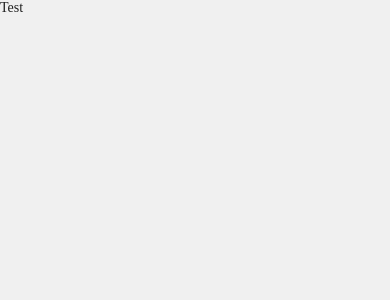
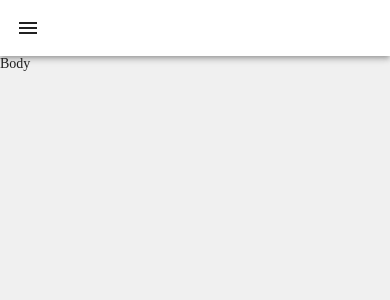
Before and after one commit to ptm108/gt-estl, a React (Create React App) app in the folder ui/: page / in a window 390 px wide. Shown: the top 300 px of the page. Built offline with nearby package versions, Linux system fonts and the light colour scheme.

Commit message:
Init sidenav

```diff
--- a/ui/src/App.js
+++ b/ui/src/App.js
@@ -1,5 +1,5 @@
 import React from "react";
-import Dashboard from "./features/Dashboard";
+import Dashboard from "./pages/Dashboard";
 
 const App = () => {
   return <Dashboard />;
--- a/ui/src/features/Dashboard/components/Logo.js
+++ b/ui/src/components/SideNav/components/Logo.js
@@ -1,8 +1,13 @@
 import React from "react";
 import { Typography, useTheme } from "@material-ui/core";
 
-const Logo = () => {
+const Logo = ({ mobile }) => {
   const theme = useTheme();
+
+  if (mobile) {
+    return <img src="/logo-192.png" style={{ maxWidth: 100, margin: "40px auto" }} alt="Employees" />;
+  }
+
   return (
     <div
       style={{
@@ -16,9 +21,15 @@ const Logo = () => {
       }}
     >
       <img src="/logo-512.png" style={{ width: 40, height: 40 }} alt="Employees" />
-      <Typography variant="h6" style={{ color: theme.palette.primary.dark }}>Employees</Typography>
+      <Typography variant="h6" style={{ color: theme.palette.primary.dark }}>
+        Employees
+      </Typography>
     </div>
   );
 };
 
+Logo.defaultProps = {
+  mobile: false,
+};
+
 export default Logo;
--- /dev/null
+++ b/ui/src/components/SideNav/index.js
@@ -0,0 +1,68 @@
+import React, { Fragment, useState } from "react";
+import { makeStyles } from "@material-ui/core/styles";
+import { AppBar, Hidden, IconButton, SwipeableDrawer, Toolbar, Typography } from "@material-ui/core";
+import { Menu } from "@material-ui/icons";
+
+import LinkList from "./components/LinkList";
+import Logo from "./components/Logo";
+
+const useStyles = makeStyles((theme) => ({
+  persistentDrawer: {
+    width: 200,
+    backgroundColor: "#FFF",
+    boxShadow: "5px 0px 22px 5px rgba(0,0,0,0.1)",
+  },
+  appBarRoot: {
+    backgroundColor: "#FFF",
+  },
+}));
+
+const SideNav = () => {
+  const classes = useStyles();
+
+  const [drawerOpen, setDrawerOpen] = useState();
+
+  return (
+    <Fragment>
+      <Hidden smDown>
+        <div className={classes.persistentDrawer}>
+          <Logo />
+          <Typography variant="body2" style={{ fontWeight: 700, margin: "0 16px" }}>
+            Main Menu
+          </Typography>
+          <LinkList />
+        </div>
+      </Hidden>
+
+      <Hidden mdUp>
+        <AppBar position="static" className={classes.appBarRoot}>
+          <Toolbar>
+            <IconButton
+              edge="start"
+              className={classes.menuButton}
+              color="inherit"
+              aria-label="menu"
+              onClick={() => setDrawerOpen(true)}
+            >
+              <Menu />
+            </IconButton>
+          </Toolbar>
+        </AppBar>
+        <SwipeableDrawer
+          anchor="left"
+          open={drawerOpen}
+          onClose={() => setDrawerOpen(false)}
+          onOpen={() => setDrawerOpen(true)}
+        >
+          <Logo mobile />
+          <Typography variant="body2" style={{ fontWeight: 700, margin: "0 16px" }}>
+            Main Menu
+          </Typography>
+          <LinkList />
+        </SwipeableDrawer>
+      </Hidden>
+    </Fragment>
+  );
+};
+
+export default SideNav;
--- a/ui/src/features/Dashboard/components/SideNav.js
+++ /dev/null
@@ -1,42 +0,0 @@
-import React, { Fragment } from "react";
-import { makeStyles } from "@material-ui/core/styles";
-import { Drawer, Hidden, Typography } from "@material-ui/core";
-
-import LinkList from "./LinkList";
-import Logo from "./Logo";
-
-const useStyles = makeStyles((theme) => ({
-  drawerPaper: {
-    width: 200,
-  },
-  persistentDrawer: {
-    width: 200,
-    backgroundColor: "#FFF",
-  },
-}));
-
-const SideNav = () => {
-  const classes = useStyles();
-
-  return (
-    <Fragment>
-      <Hidden smDown>
-        <div className={classes.persistentDrawer}>
-          <Logo />
-          <Typography variant="body2" style={{ fontWeight: 700, margin: "0 16px" }}>
-            Main Menu
-          </Typography>
-          <LinkList />
-        </div>
-      </Hidden>
-
-      <Hidden mdUp>
-        <Drawer variant="temporary" classes={{ paper: classes.drawerPaper }}>
-          Test
-        </Drawer>
-      </Hidden>
-    </Fragment>
-  );
-};
-
-export default SideNav;
--- a/ui/src/features/Dashboard/index.js
+++ b/ui/src/pages/Dashboard/index.js
@@ -2,14 +2,15 @@ import React from "react";
 import { makeStyles } from "@material-ui/core/styles";
 import { Redirect, Route, Switch } from "react-router-dom";
 
-import SideNav from "./components/SideNav";
+import SideNav from "../../components/SideNav";
 
 const useStyles = makeStyles((theme) => ({
   root: {
-    display: "flex",
     minHeight: "100vh",
     minWidth: "100%",
-    position: "relative",
+    [theme.breakpoints.up("md")]: {
+      display: "flex",
+    },
   },
 }));
 
@@ -19,7 +20,7 @@ const Dashboard = () => {
   return (
     <div className={classes.root}>
       <SideNav />
-      Test
+      <div style={{ flex: 1 }}>Body</div>
     </div>
   );
 };
```
Also changed, not shown: ui/src/components/SideNav/components/LinkList.js (renamed from ui/src/features/Dashboard/components/LinkList.js).
